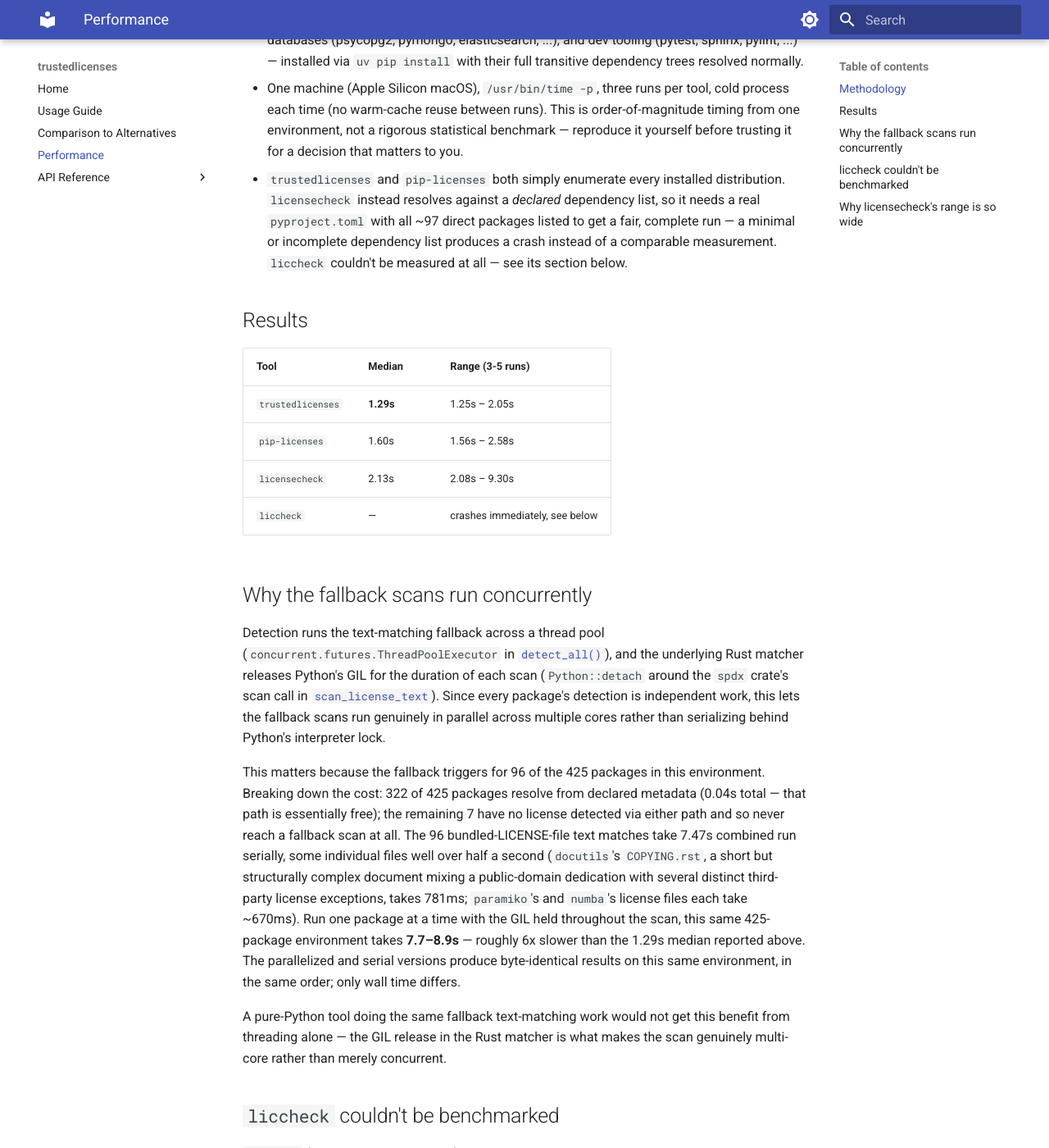
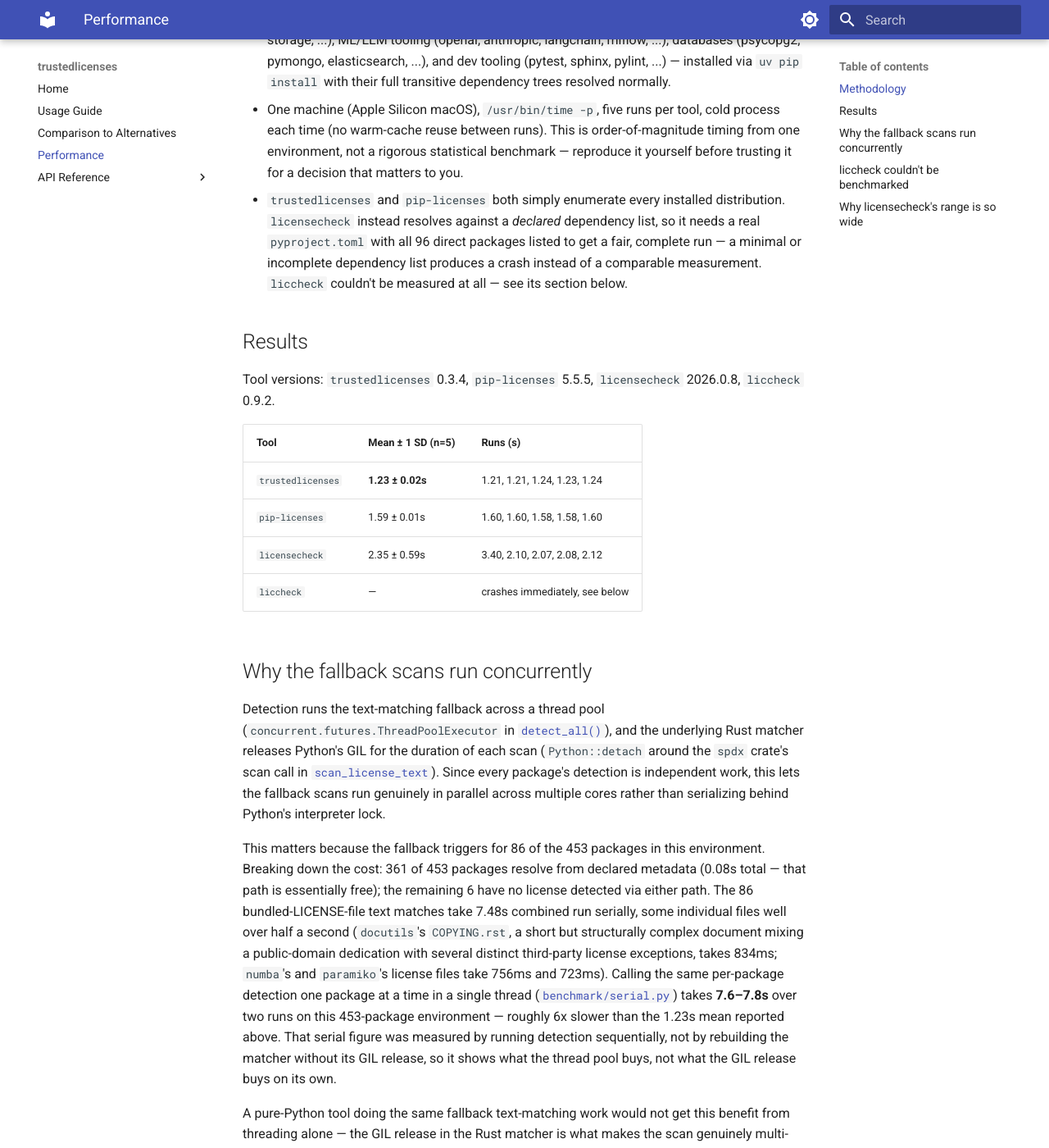
Before and after one commit to w-martin/trustedlicenses, an MkDocs documentation site: the page built from docs/performance.md, in a window 1280 px wide and 1400 px high, scrolled down 481 px. Shown: the whole window at 82% size. Built offline with MkDocs 1.6.1 and Material for MkDocs 9.7.7, drawn with Linux system fonts in a browser that asks for light colours; some of the changed text lies outside the part shown.

Commit message:
v0.3.4: Gates typing.override on 3.12+, reads config as UTF-8, refreshes benchmarks
Marks the urllib and HTMLParser hook overrides in index.py with
typing.override via a small _compat module, with a no-op shim on 3.11, so a
renamed hook is a type error instead of a silent no-op. Passes
encoding="utf-8" explicitly when reading and writing pyproject.toml, since
the default is only UTF-8 from 3.15.

Allows prereleases in the post-publish smoke test and disables matrix
fail-fast, so an interpreter that setup-python can't resolve no longer
cancels the others.

Re-runs the performance comparison on a 453-package environment, reports
mean ± 1 SD over five runs with the raw timings, and adds the package list
and serial-timing script under docs/benchmark.

```diff
--- a/action.yml
+++ b/action.yml
@@ -8,7 +8,7 @@
 inputs:
   version:
     description: >
-      trustedlicenses version to install, as a pip version specifier (e.g. "0.3.3"
+      trustedlicenses version to install, as a pip version specifier (e.g. "0.3.4"
       or ">=0.3,<0.4"). Defaults to the latest release on PyPI.
     required: false
     default: ''
--- a/docs/performance.md
+++ b/docs/performance.md
@@ -9,31 +9,36 @@
 
 A single synthetic environment, built once and reused for every tool below:
 
-- **425 installed distributions** (`importlib.metadata.distributions()`), built from
-  ~97 directly-requested packages spanning data science (pandas, numpy, scipy,
+- **453 installed distributions** (`importlib.metadata.distributions()`), built from
+  96 directly-requested packages (the exact list is in
+  [`benchmark/requirements.txt`](https://github.com/w-martin/trustedlicenses/blob/main/docs/benchmark/requirements.txt)),
+  on Python 3.14.8, spanning data science (pandas, numpy, scipy,
   scikit-learn, polars, xgboost, ...), web frameworks (fastapi, django, flask, ...),
   cloud SDKs (boto3, azure-identity, google-cloud-storage, ...), ML/LLM tooling
   (openai, anthropic, langchain, mlflow, ...), databases (psycopg2, pymongo,
   elasticsearch, ...), and dev tooling (pytest, sphinx, pylint, ...) — installed via
   `uv pip install` with their full transitive dependency trees resolved normally.
-- One machine (Apple Silicon macOS), `/usr/bin/time -p`, three runs per tool, cold
+- One machine (Apple Silicon macOS), `/usr/bin/time -p`, five runs per tool, cold
   process each time (no warm-cache reuse between runs). This is order-of-magnitude
   timing from one environment, not a rigorous statistical benchmark — reproduce it
   yourself before trusting it for a decision that matters to you.
 - `trustedlicenses` and `pip-licenses` both simply enumerate every installed
   distribution. `licensecheck` instead resolves against a *declared* dependency list,
-  so it needs a real `pyproject.toml` with all ~97 direct packages listed to get a
+  so it needs a real `pyproject.toml` with all 96 direct packages listed to get a
   fair, complete run — a minimal or incomplete dependency list produces a crash
   instead of a comparable measurement. `liccheck` couldn't be measured at all — see
   its section below.
 
 ## Results
 
-| Tool | Median | Range (3-5 runs) |
+Tool versions: `trustedlicenses` 0.3.4, `pip-licenses` 5.5.5, `licensecheck` 2026.0.8,
+`liccheck` 0.9.2.
+
+| Tool | Mean ± 1 SD (n=5) | Runs (s) |
 |---|---|---|
-| `trustedlicenses` | **1.29s** | 1.25s – 2.05s |
-| `pip-licenses` | 1.60s | 1.56s – 2.58s |
-| `licensecheck` | 2.13s | 2.08s – 9.30s |
+| `trustedlicenses` | **1.23 ± 0.02s** | 1.21, 1.21, 1.24, 1.23, 1.24 |
+| `pip-licenses` | 1.59 ± 0.01s | 1.60, 1.60, 1.58, 1.58, 1.60 |
+| `licensecheck` | 2.35 ± 0.59s | 3.40, 2.10, 2.07, 2.08, 2.12 |
 | `liccheck` | — | crashes immediately, see below |
 
 ## Why the fallback scans run concurrently
@@ -48,20 +53,21 @@
 run genuinely in parallel across multiple cores rather than serializing behind
 Python's interpreter lock.
 
-This matters because the fallback triggers for 96 of the 425 packages in this
-environment. Breaking down the cost: 322 of 425 packages resolve from declared
-metadata (0.04s total — that path is essentially free); the remaining 7 have no
-license detected via either path and so never reach a fallback scan at all. The 96
-bundled-LICENSE-file text matches take 7.47s combined run serially, some individual
-files
-well over half a second (`docutils`'s `COPYING.rst`, a short but structurally
-complex document mixing a public-domain dedication with several distinct
-third-party license exceptions, takes 781ms; `paramiko`'s and `numba`'s license
-files each take ~670ms). Run one package at a time with the GIL held throughout
-the scan, this same 425-package environment takes **7.7–8.9s** — roughly 6x slower
-than the 1.29s median reported above. The parallelized and serial versions produce
-byte-identical results on this same environment, in the same order; only wall time
-differs.
+This matters because the fallback triggers for 86 of the 453 packages in this
+environment. Breaking down the cost: 361 of 453 packages resolve from declared
+metadata (0.08s total — that path is essentially free); the remaining 6 have no
+license detected via either path. The 86 bundled-LICENSE-file text matches take
+7.48s combined run serially, some individual files well over half a second
+(`docutils`'s `COPYING.rst`, a short but structurally complex document mixing a
+public-domain dedication with several distinct third-party license exceptions,
+takes 834ms; `numba`'s and `paramiko`'s license files take 756ms and 723ms).
+Calling the same per-package detection one package at a time in a single thread
+([`benchmark/serial.py`](https://github.com/w-martin/trustedlicenses/blob/main/docs/benchmark/serial.py))
+takes **7.6–7.8s** over two runs on this 453-package environment — roughly 6x
+slower than the 1.23s mean reported above. That serial figure was measured by
+running detection sequentially, not by rebuilding the matcher without its GIL
+release, so it shows what the thread pool buys, not what the GIL release buys on
+its own.
 
 A pure-Python tool doing the same fallback text-matching work would not get this
 benefit from threading alone — the GIL release in the Rust matcher is what makes
@@ -86,8 +92,10 @@
 
 ## Why `licensecheck`'s range is so wide
 
-`licensecheck`'s five runs ranged from 2.08s to 9.30s with no clear pattern (not
-simply "first run slow, rest fast"). The cause isn't confirmed. `licensecheck` can
-fall back to the PyPI JSON API for packages it can't resolve locally, which would
-plausibly explain network-dependent variance in the range, but this remains an
-unconfirmed hypothesis, not a verified cause.
+`licensecheck`'s five runs ranged from 2.07s to 3.40s; four of the five were within
+2.07s–2.12s and the 3.40s outlier was the first run. An earlier measurement on a
+different environment saw a much wider range (2.08s to 9.30s) with no such pattern.
+The cause isn't confirmed. `licensecheck` can fall back to the PyPI JSON API for
+packages it can't resolve locally, which would plausibly explain network-dependent
+variance (including a slow first request), but this remains an unconfirmed
+hypothesis, not a verified cause.
--- a/pyproject.toml
+++ b/pyproject.toml
@@ -4,7 +4,7 @@
 
 [project]
 name = "trustedlicenses"
-version = "0.3.3"
+version = "0.3.4"
 description = "Policy-driven license auditing for installed Python dependencies, preferring declared package metadata and falling back to license-text matching."
 keywords = ["license", "compliance", "license-check", "spdx", "dependencies", "audit"]
 readme = "README.md"
@@ -101,6 +101,8 @@
 # way to declare a Typer flag, not something to route around.
 "src/trustedlicenses/cli.py" = ["FBT001", "FBT003"]
 "tasks.py" = ["T201"]
+# Standalone benchmark script, run directly rather than imported.
+"docs/benchmark/serial.py" = ["INP001", "T201"]
 
 [tool.ruff.lint.flake8-bugbear]
 # B008 normally flags a function call in an argument default (it usually means a
```
Also changed, not shown: README.md (+14 -14 lines), docs/benchmark/requirements.txt (added, +96 -0 lines), docs/benchmark/serial.py (added, +24 -0 lines), docs/index.md (+1 -1 lines), docs/usage.md (+2 -2 lines), 9 other files.
